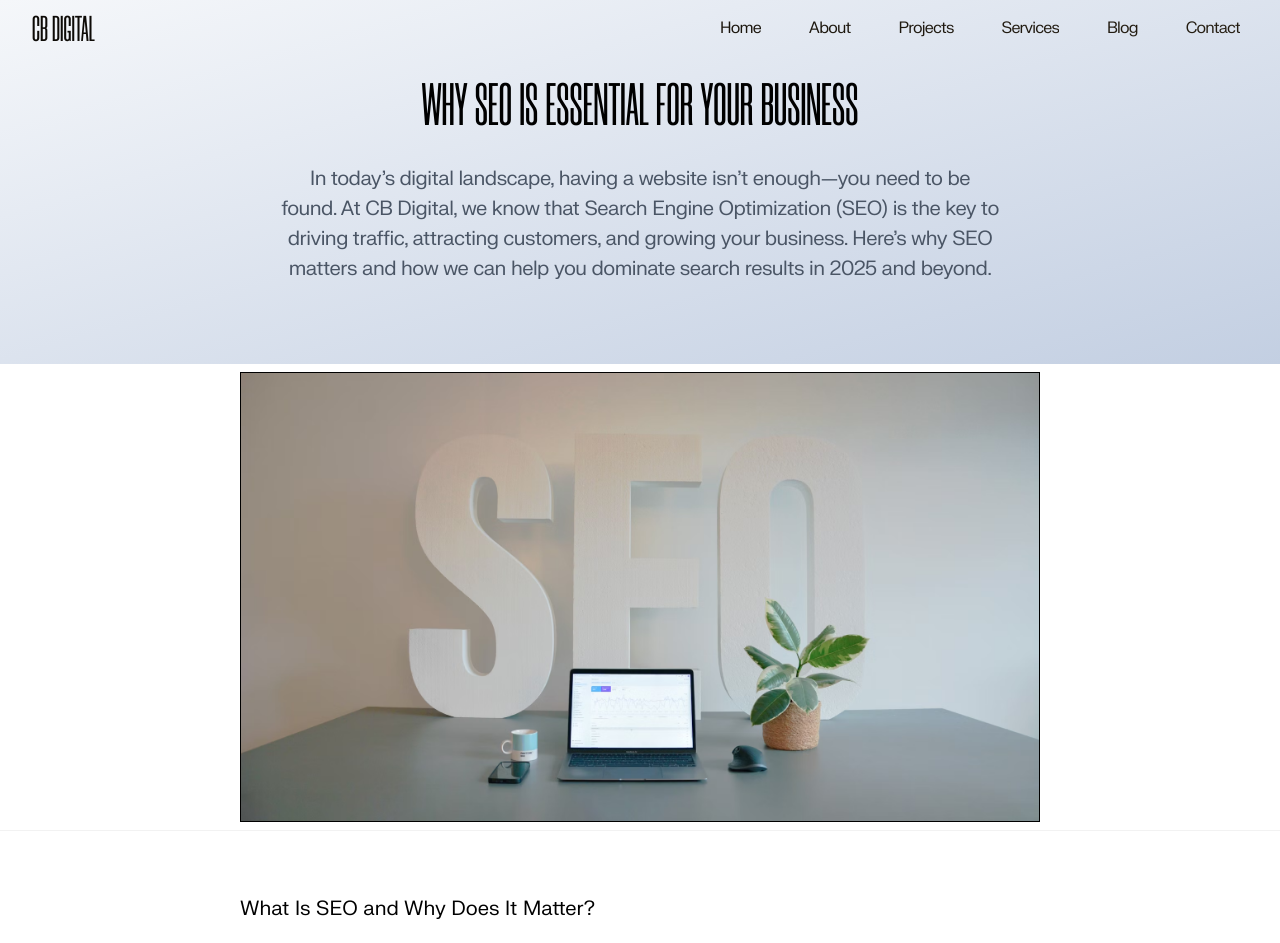
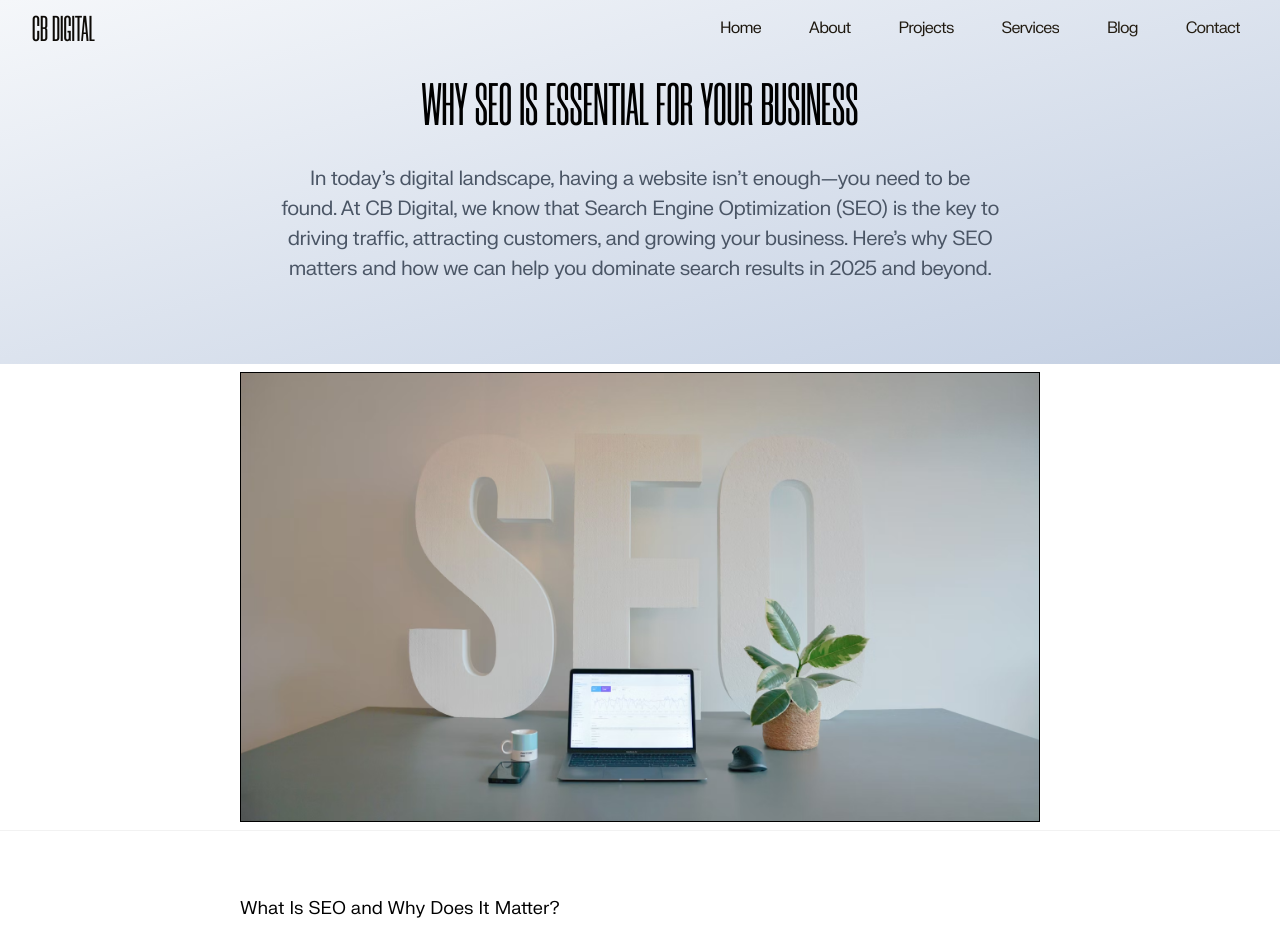
Before and after one commit to conorbailey90/CB-DIGITAL, a Next.js app: page /seo in a window 1280 px wide. Shown: the top 943 px of the page. Built offline with nearby package versions, Linux system fonts and the light colour scheme.

Commit message:
Blog post font size adjusted

```diff
--- a/src/app/(blog)/cleandesign/page.tsx
+++ b/src/app/(blog)/cleandesign/page.tsx
@@ -71,7 +71,7 @@ function BlogPostMinimalDesign() {
         <div className="w-[95%] max-w-[800px]">
           {post.sections.map((section, index) => (
             <div key={index} className="mb-12">
-              <h2 className="text-xl mb-4 tracking-tights">{section.title}</h2>
+              <h2 className="text-lg mb-4 tracking-tights">{section.title}</h2>
               {Array.isArray(section.content) ? (
                 <ul className="space-y-4">
                   {section.content.map((item, idx) => (
--- a/src/app/(blog)/customwebsite/page.tsx
+++ b/src/app/(blog)/customwebsite/page.tsx
@@ -72,7 +72,7 @@ function BlogPostCustomWebsite() {
         <div className="w-[95%] max-w-[800px]">
           {post.sections.map((section, index) => (
             <div key={index} className="mb-12">
-              <h2 className="text-xl mb-4 tracking-tight ">{section.title}</h2>
+              <h2 className="text-lg mb-4 tracking-tight ">{section.title}</h2>
               {Array.isArray(section.content) ? (
                 <ul className="space-y-4">
                   {section.content.map((item, idx) => (
--- a/src/app/(blog)/seo/page.tsx
+++ b/src/app/(blog)/seo/page.tsx
@@ -68,7 +68,7 @@ function BlogPostSEO() {
         <div className="w-[95%] max-w-[800px]">
           {post.sections.map((section, index) => (
             <div key={index} className="mb-12">
-              <h2 className="text-xl mb-4 tracking-tights">{section.title}</h2>
+              <h2 className="text-lg mb-4 tracking-tights">{section.title}</h2>
               {Array.isArray(section.content) ? (
                 <ul className="space-y-4">
                   {section.content.map((item, idx) => (
```
